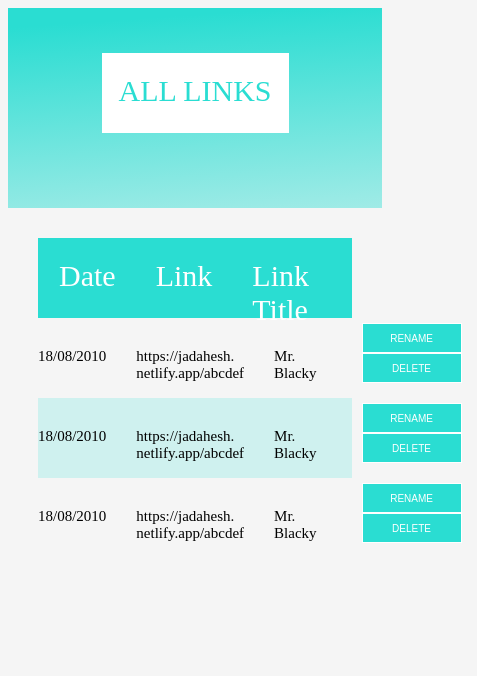
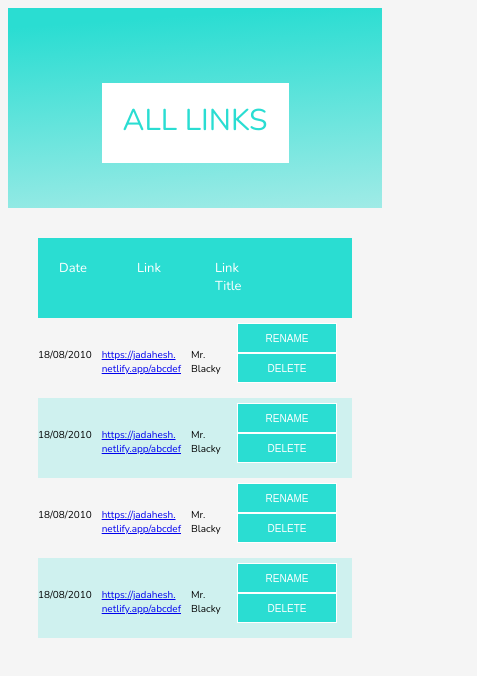
Before and after one commit to jasmineblinks/dashboard, a plain HTML site: page linksview.html in a window 390 px wide. Shown: the whole page, 477 px wide, since content can reach past the window. Drawn offline with nearby package versions, Linux system fonts and the light colour scheme; a web font is replaced by a local one.

Commit message:
links view js and responsiveness

```diff
--- a/assets/css/linksview.css
+++ b/assets/css/linksview.css
@@ -1,3 +1,12 @@
+
+
+html, body,
+div, .head, header{
+    font-family: Nunito !important;
+}
+#heading>div{
+    font-family: Sofia;
+}
 header{
 width: 100%;
 height: 200px;
@@ -26,7 +35,7 @@ color: #2ADDD2;
 
 }
 header>div{
-    padding-top: 45px;
+    padding-top: 75px;
 }
 #heading>div{
     padding-top: 20px;
@@ -92,13 +101,13 @@ main>div:nth-child(odd) {
   #btn{display: flex;}
 
 
-  .btn2{
+  .delete{
     margin-top:20px;
 
 }
 
 @media screen and (max-width: 835px) {
-    .btn2{
+    .delete{
         margin-top:20px;
 
     }
@@ -115,8 +124,11 @@ main>div:nth-child(odd) {
 margin-top: -10px;
 margin-bottom: auto;
     }
-    .btn2{
+    .delete{
         margin-top: -15px;
+    }
+    .head>div{
+        font-size: smaller;
     }
 }
 
@@ -124,21 +136,62 @@ margin-bottom: auto;
     .link, .date, .title, .btn{
 
         margin-left: auto;
-        margin-left: auto;
+
     }
 
 
 
   }
 
-  @media screen and (max-width: 486px) {
+  @media screen and (max-width: 488px) {
    button{
     margin: 15px;
     max-width: 100px;
     height: 30px;
     font-size: 10px;
    }
-
-
+.head>div{
+    font-size: 13px;
+}
+    #btn{
+        margin-left: -40px;
+    }
 
   }
+  @media screen and (max-width: 488px) {
+    button{
+     margin: 15px;
+     max-width: 100px;
+     height: 30px;
+     font-size: 10px;
+    }
+ .head>div{
+     font-size: 13px;
+ }
+     #btn{
+         margin-left: -40px;
+     }
+
+   }
+
+   @media screen and (max-width: 460px) {
+    .link, .title, .btn{
+    margin-left: -10px;
+    }
+   }
+
+   @media screen and (max-width: 433px) {
+    .link, .title{
+    margin-left: -20px;
+    font-size: 10px;
+    }
+    .date{
+        font-size: 10px;
+    }
+   }
+
+   @media screen and (max-width: 352px) {
+  .btn> button{
+      max-width: 60px;
+   }
+   }
--- /dev/null
+++ b/assets/js/linksviews.js
@@ -0,0 +1,45 @@
+let show = document.getElementById('show')
+show.style.color = 'green'
+let x = document.querySelectorAll('main div  .btn2')
+console.log(x)
+for (let i = 0; i <= x.length; i++) {
+  x[i].className = 'delete'
+  x[i].addEventListener('click', e => {
+    e.target.parentElement.parentElement.remove()
+
+    show.innerHTML = 'Deleted'
+
+    setTimeout(() => {
+      show.innerHTML = ''
+    }, 1500)
+  })
+
+  let rename = x[i].previousSibling
+  rename.className = 'rename'
+  let a = 0
+  rename.addEventListener('click', e => {
+    let target = e.target.parentElement.previousElementSibling
+
+    if (a === 0) {
+      target.contentEditable = 'true'
+      e.target.innerHTML = 'SAVE'
+      target.style.focus = 'true'
+      target.style.background = 'white'
+      target.style.border = '1px solid black'
+      a = a + 1
+    } else if (a === 1) {
+      target.contentEditable = 'false'
+      e.target.innerHTML = 'RENAME'
+      target.style.focus = 'false'
+      target.style.background = 'none'
+      target.style.border = 'none'
+      a = a - 1
+      console.log(a)
+      show.innerHTML = 'Saved'
+
+      setTimeout(() => {
+        show.innerHTML = ''
+      }, 1500)
+    }
+  })
+}
--- a/linksview.html
+++ b/linksview.html
@@ -1,17 +1,26 @@
 <!DOCTYPE html>
 <html lang="en">
+
 <head>
     <meta charset="UTF-8">
     <meta name="viewport" content="width=device-width, initial-scale=1.0">
     <link rel="stylesheet" href="assets/css/linksview.css">
+    <link rel="stylesheet" href="https://fonts.googleapis.com/css?family=Sofia">
+    <link rel="stylesheet" href="https://fonts.googleapis.com/css?family=Nunito">
     <title>Document</title>
 </head>
+
 <body>
     <header>
-      <div>  <div id="heading"><div>ALL LINKS</div> </div></div>
+        <div>
+            <div id="heading">
+                <div>ALL LINKS</div>
+            </div>
+        </div>
     </header>
     <main id="main">
-        <div class="head"><div>
+        <div class="head">
+            <div>
                 Date
             </div>
             <div>
@@ -20,26 +29,50 @@
             <div>
                 Link Title
             </div>
+            <div id="show">
+
             </div>
-        <div>
+        </div>
+        <div class="section">
             <div class="date">18/08/2010</div>
-            <div class="link">https://jadahesh.
-                netlify.app/abcdef</div>
+            <div class="link"><a href="https://jadahesh.
+                netlify.app/abcdef" target="_blank"> https://jadahesh.
+                    netlify.app/abcdef</a></div>
             <div class="title"> Mr. Blacky</div>
             <div id="btn"><button>RENAME</button><button class="btn2">DELETE</button></div>
         </div>
         <div>
             <div class="date">18/08/2010</div>
-            <div class="link">https://jadahesh.
-                netlify.app/abcdef</div>
+            <div class="link"><a href="https://jadahesh.
+                netlify.app/abcdef" target="_blank"> https://jadahesh.
+                    netlify.app/abcdef</a></div>
             <div class="title"> Mr. Blacky</div>
             <div id="btn"><button>RENAME</button><button class="btn2">DELETE</button></div>
         </div>
         <div>
 
             <div class="date">18/08/2010</div>
-            <div class="link">https://jadahesh.
-                netlify.app/abcdef</div>
+            <div class="link"><a href="https://jadahesh.
+                netlify.app/abcdef" target="_blank"> https://jadahesh.
+                    netlify.app/abcdef</a></div>
+            <div class="title"> Mr. Blacky</div>
+            <div id="btn"><button>RENAME</button><button class="btn2">DELETE</button></div>
+        </div>
+        <div>
+
+            <div class="date">18/08/2010</div>
+            <div class="link"><a href="https://jadahesh.
+                netlify.app/abcdef" target="_blank"> https://jadahesh.
+                    netlify.app/abcdef</a></div>
+            <div class="title"> Mr. Blacky</div>
+            <div id="btn"><button>RENAME</button><button class="btn2">DELETE</button></div>
+        </div>
+        <div style="display: none;">
+
+            <div class="date">18/08/2010</div>
+            <div class="link"><a href="https://jadahesh.
+                netlify.app/abcdef" target="_blank"> https://jadahesh.
+                    netlify.app/abcdef</a></div>
             <div class="title"> Mr. Blacky</div>
             <div id="btn"><button>RENAME</button><button class="btn2">DELETE</button></div>
         </div>
@@ -47,9 +80,8 @@
 </body>
 
 <body>
-    <script>
-
-    </script>
+    <script src="assets/js/linksviews.js"></script>
 
 </body>
+
 </html>
```
Lines whose indentation alone changed are shown as unchanged.
